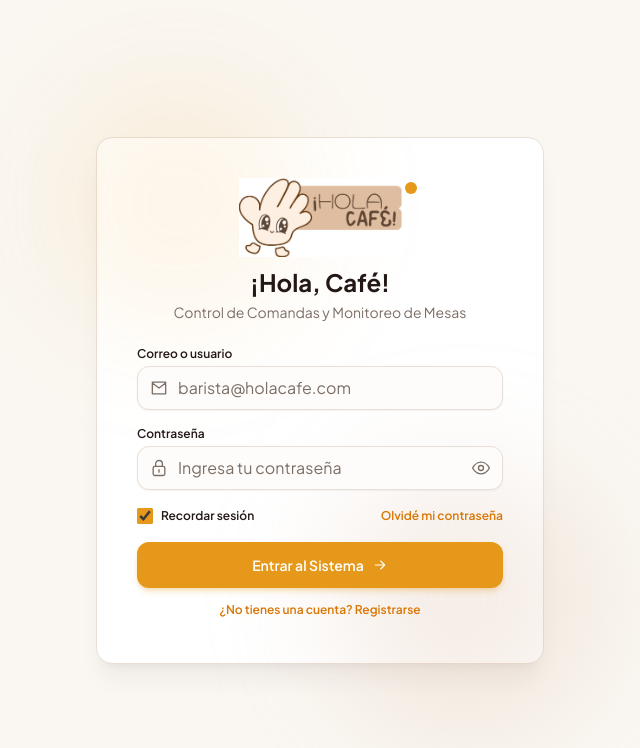
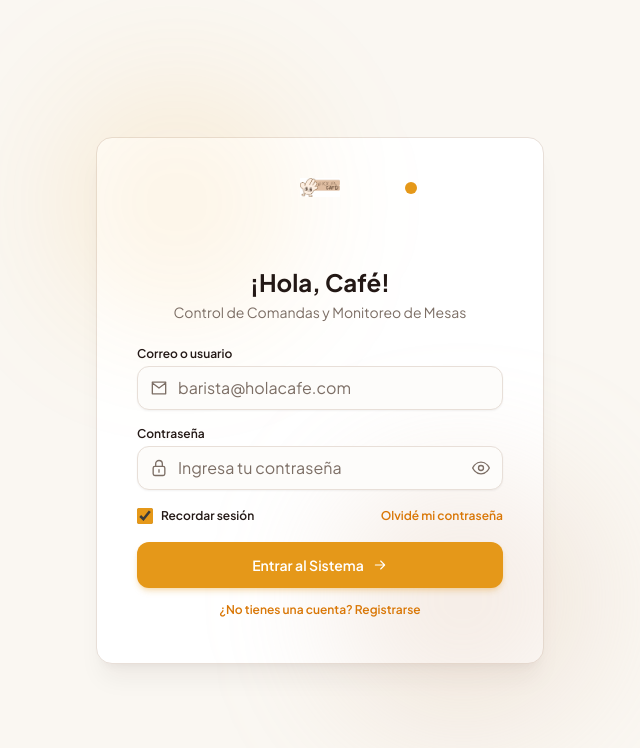
Before and after one commit to Pollito890d/t3_act8_eq9, a React (Vite) app: page / in a window 1280 px wide. Shown: the top 748 px of the page, without its empty margins (320-960 px from the left). Built offline with nearby package versions, Linux system fonts and the light colour scheme.

Commit message:
Correción en Login.jsx

```diff
--- a/src/components/Login.jsx
+++ b/src/components/Login.jsx
@@ -1,5 +1,6 @@
 import { useState } from "react";
 import "./Login.css";
+import logoCafe from '../img/hola_cafe_logo.jpeg';
 
 function Icon({ name, ...props }) {
   const paths = {
@@ -76,10 +77,9 @@ export default function Login({ onLogin }) {
         <header className="login-header">
           <div className="login-brand">
             <img
-              src="../src/img/hola_cafe_logo.jpeg"
+              src={logoCafe}
               alt="Hola Café"
-              width="163"
-              height="80"
+              style={{ width: '40px', height: 'auto' }} // tus estilos correspondientes
             />
             <span className="brand-dot" aria-hidden="true" />
           </div>
```
